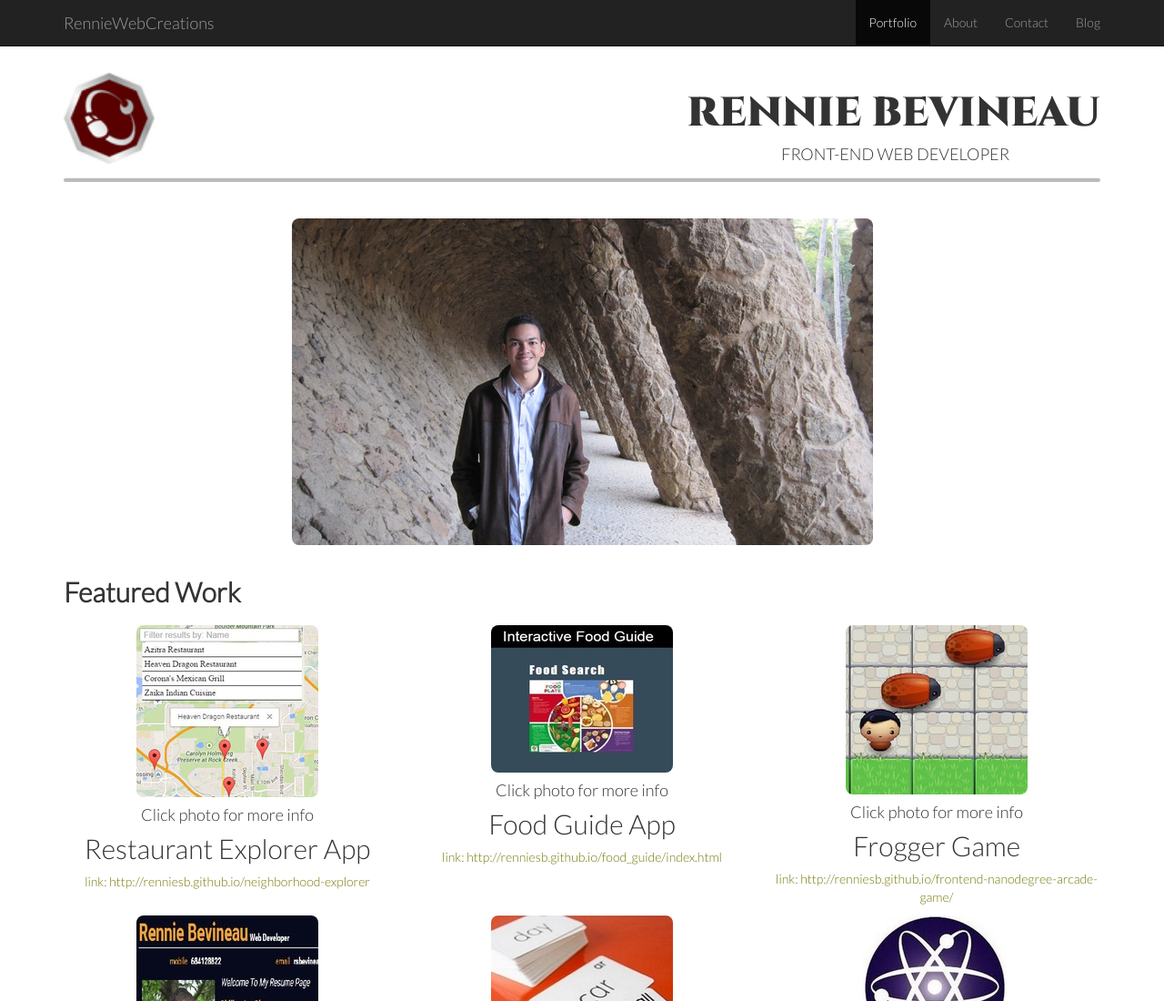
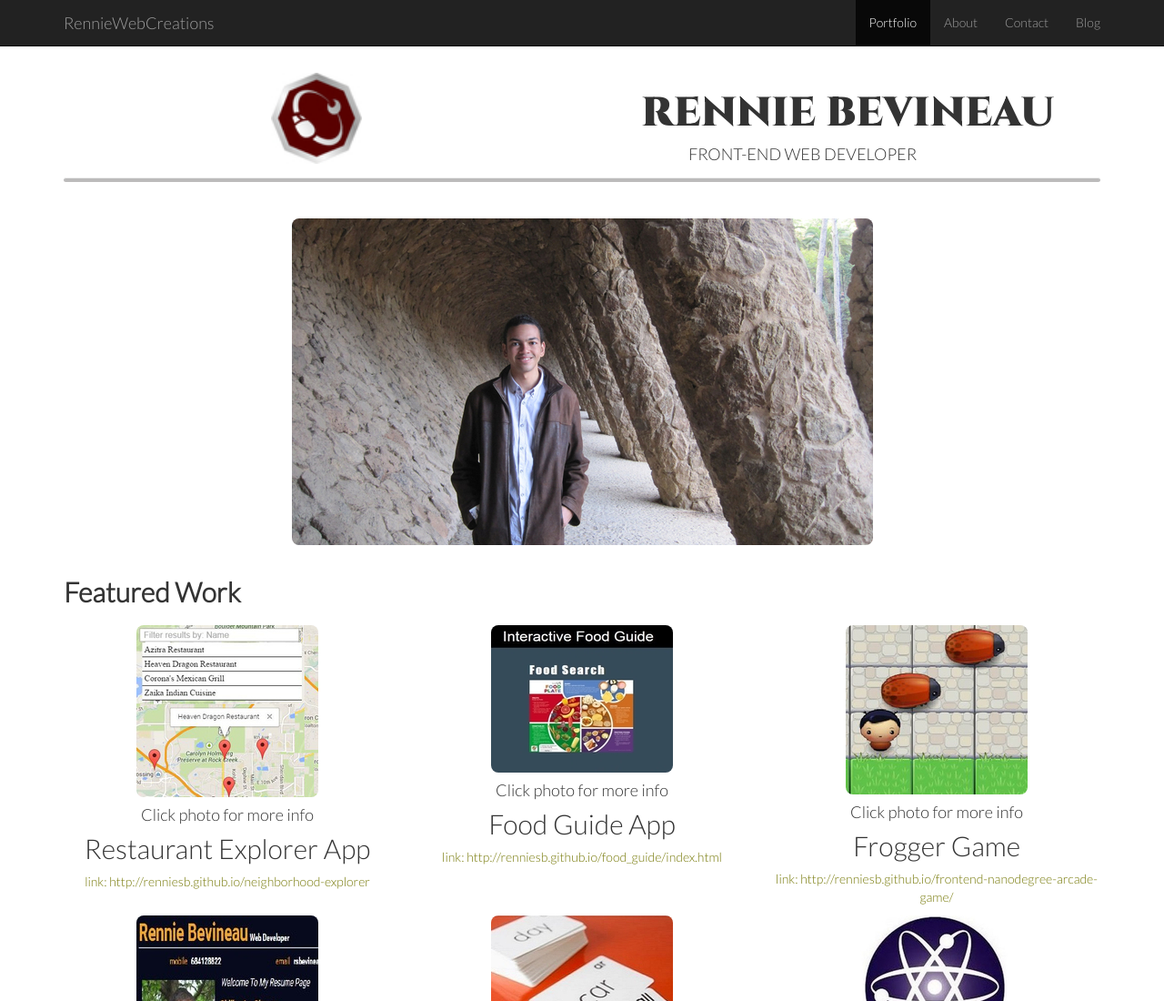
Before and after one commit to Renniesb/Portfolio-page, a plain HTML site: page index.html in a window 1280 px wide. Shown: the top 1100 px of the page at 91% size. Drawn offline with Linux system fonts and the light colour scheme.

Commit message:
middle text alignment

```diff
--- a/index.html
+++ b/index.html
@@ -36,11 +36,11 @@
 	<div class="container" id="content">
 		<div class="row">
 
-      <div class="col-xs-6">
+      <div class="col-xs-6 text-center">
         <img class="title-logo" src="img/mouse_logo-large.jpg" alt="my logo image" srcset="img/mouse_logo-small.jpg 320w, img/mouse_logo-medium.jpg 640w, img/mouse_logo-large.jpg 1024w" sizes="(min-width: 300px) 50vw, (min-width: 700px) 70vw, 100vw">
       </div>
 
-      <div class="col-xs-6 text-right text-uppercase">
+      <div class="col-xs-6 text-center text-uppercase">
         <h1 class="title title-super">Rennie Bevineau</h1>
         <h4 class="subtitle">Front-End Web Developer</h4>
       </div>
```
